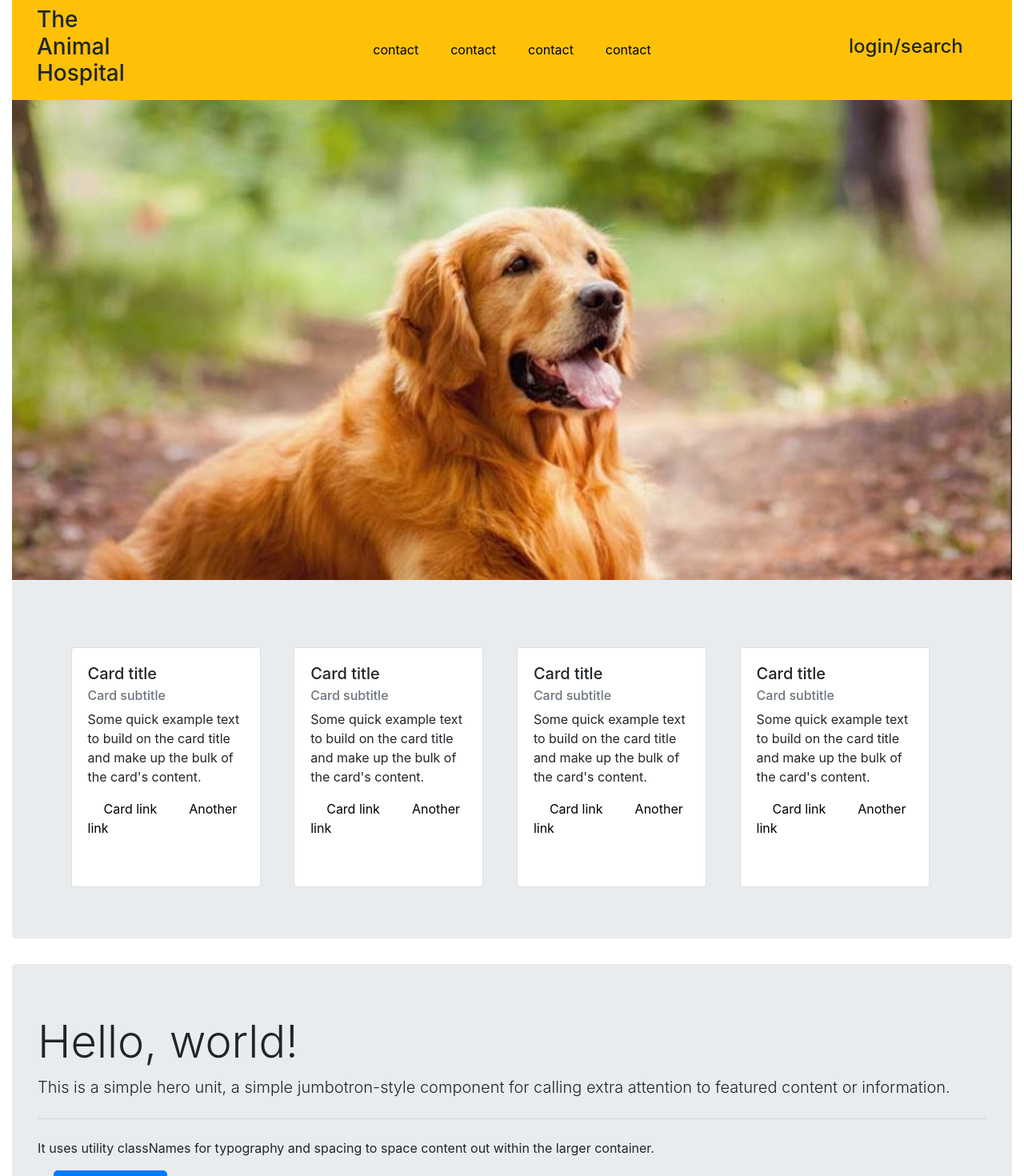
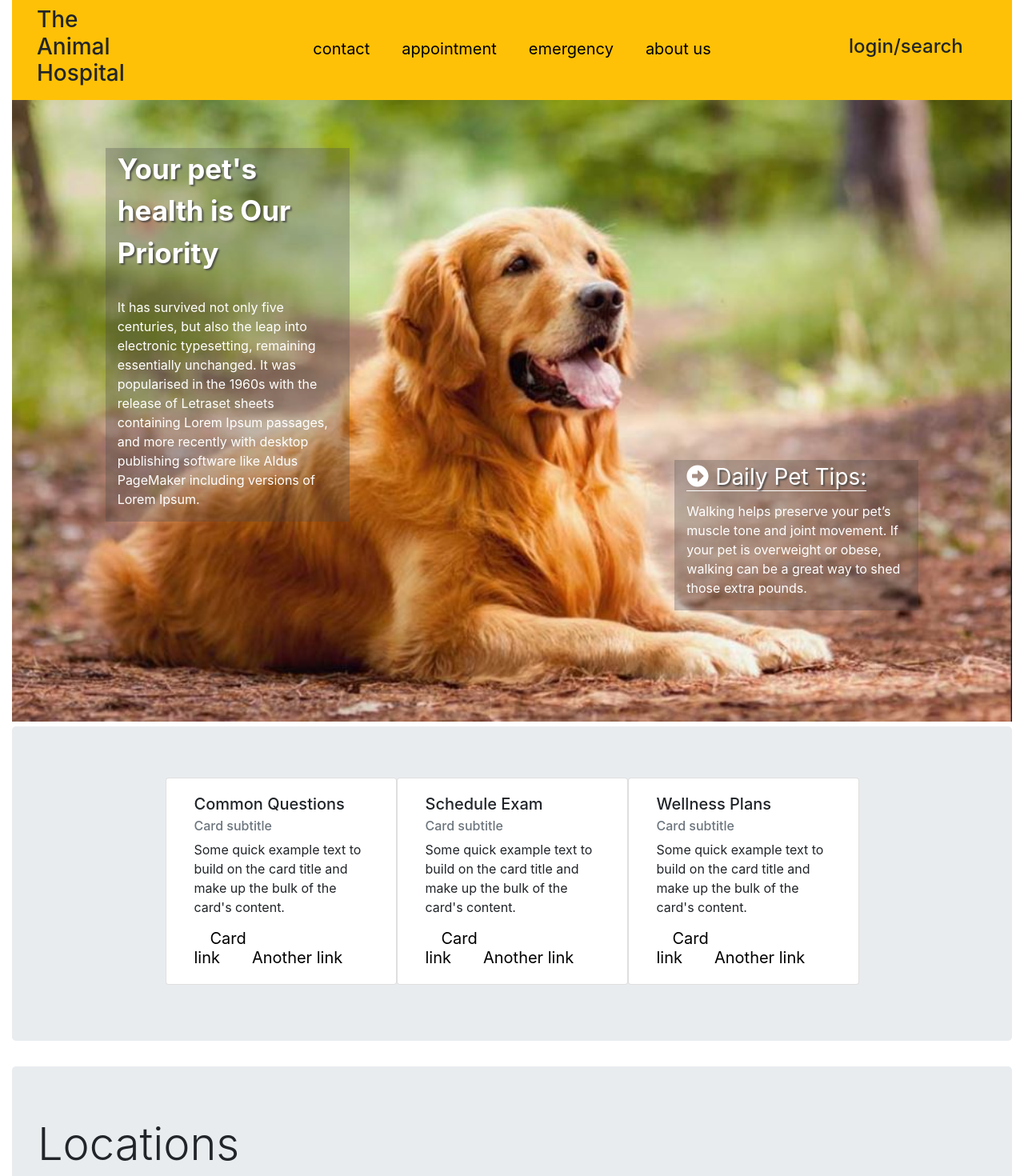
Before and after one commit to memmo01/reactjs-mock-site, a React (Create React App) app in the folder animal-hospital/: page / in a window 1280 px wide. Shown: the top 1470 px of the page at 80% size. Built offline with nearby package versions, Linux system fonts and the light colour scheme.

Commit message:
added styling to the nav and uppper body along with a daily tip generator

```diff
--- a/animal-hospital/public/index.html
+++ b/animal-hospital/public/index.html
@@ -25,6 +25,7 @@
 <script src="https://stackpath.bootstrapcdn.com/bootstrap/4.1.0/js/bootstrap.min.js" integrity="sha384-uefMccjFJAIv6A+rW+L4AHf99KvxDjWSu1z9VI8SKNVmz4sk7buKt/6v9KI65qnm" crossorigin="anonymous"></script>
 
     <link rel="stylesheet" href="https://stackpath.bootstrapcdn.com/bootstrap/4.1.0/css/bootstrap.min.css" integrity="sha384-9gVQ4dYFwwWSjIDZnLEWnxCjeSWFphJiwGPXr1jddIhOegiu1FwO5qRGvFXOdJZ4" crossorigin="anonymous">
+  <script defer src="https://use.fontawesome.com/releases/v5.0.10/js/all.js" integrity="sha384-slN8GvtUJGnv6ca26v8EzVaR9DC58QEwsIk9q1QXdCU8Yu8ck/tL/5szYlBbqmS+" crossorigin="anonymous"></script>
   </head>
 
   <body>
--- a/animal-hospital/src/App.css
+++ b/animal-hospital/src/App.css
@@ -3,6 +3,3 @@ body{
     /* background-color:grey; */
     margin:0 auto;
 }
-.container-fluid{
-  margin:0;
-}
--- a/animal-hospital/src/App.js
+++ b/animal-hospital/src/App.js
@@ -5,13 +5,17 @@ import {NavBar} from './components/index';
 import {Body} from './components/index';
 import {SiteInfo} from './components/index';
 import {Location} from './components/index';
+import {Quotes} from './components/quoteGenerator';
 
 class App extends Component {
   render() {
+
+  const quote =<Quotes />;
+
     return (
       <div className="container-fluid">
      <NavBar />
-     <Body />
+     <Body quote={quote}/>
      <SiteInfo />
      <Location />
 
--- a/animal-hospital/src/components/index.js
+++ b/animal-hospital/src/components/index.js
@@ -11,9 +11,9 @@ export class NavBar extends Component{
                    <div className="col-lg-2"> <h3>The <br/>Animal Hospital</h3></div>
                        <div className="col-lg-8 group">
             <a href="#">contact</a>
-            <a href="#">contact</a>
-            <a href="#">contact</a>
-            <a href="#">contact</a>
+            <a href="#">appointment</a>
+            <a href="#">emergency</a>
+            <a href="#">about us</a>
 
             </div>
             <div className=" col-lg-2 logoLogin">
@@ -33,9 +33,29 @@ export class NavBar extends Component{
 
 export class Body extends Component{
     render(){
+        const tip =(this.props.quote);
+
         return(
 
-            <div className ="middleArea">
+            <div className="col-lg-12 middleArea">
+                <div className="col-lg-1">
+
+                    </div>
+        <div className="col-lg-3 title">
+           <span id="titleQuote"><b> Your pet's health is Our Priority</b></span>
+            <p>
+                 It has survived not only five centuries, but also the leap into electronic typesetting, remaining essentially unchanged. It was popularised in the 1960s with the release of Letraset sheets containing Lorem Ipsum passages, and more recently with desktop publishing software like Aldus PageMaker including versions of Lorem Ipsum.
+            </p>
+            </div>
+<div className="col-lg-4">
+    </div>
+            <div className="col-lg-3 petFact">
+                <span id="title-p-fact">
+                <i class="fas fa-arrow-alt-circle-right"></i>    Daily Pet Tips:
+                    </span>
+      {tip}
+                </div>
+
 
                 </div>
         )
@@ -46,10 +66,13 @@ export class SiteInfo extends Component{
     render(){
         return(
             <div className="jumbotron">
-<div className='middleCards'>
-            <div className="card" >
+
+<div className='col-lg-12 middleCards'>
+    <div className="col">
+        </div>
+            <div className="col-lg-3 card" >
   <div className="card-body">
-    <h5 className="card-title">Card title</h5>
+    <h5 className="card-title">Common Questions</h5>
     <h6 className="card-subtitle mb-2 text-muted">Card subtitle</h6>
     <p className="card-text">Some quick example text to build on the card title and make up the bulk of the card's content.</p>
     <a href="#" className="card-link">Card link</a>
@@ -57,9 +80,9 @@ export class SiteInfo extends Component{
   </div>
 </div>
 
-<div className="card" >
+<div className=" col-lg-3 card" >
   <div className="card-body">
-    <h5 className="card-title">Card title</h5>
+    <h5 className="card-title">Schedule Exam</h5>
     <h6 className="card-subtitle mb-2 text-muted">Card subtitle</h6>
     <p className="card-text">Some quick example text to build on the card title and make up the bulk of the card's content.</p>
     <a href="#" className="card-link">Card link</a>
@@ -67,25 +90,17 @@ export class SiteInfo extends Component{
   </div>
 </div>
 
-<div className="card" >
+<div className="col-lg-3 card" >
   <div className="card-body">
-    <h5 className="card-title">Card title</h5>
+    <h5 className="card-title">Wellness Plans</h5>
     <h6 className="card-subtitle mb-2 text-muted">Card subtitle</h6>
     <p className="card-text">Some quick example text to build on the card title and make up the bulk of the card's content.</p>
     <a href="#" className="card-link">Card link</a>
     <a href="#" className="card-link">Another link</a>
   </div>
 </div>
-
-<div className="card" >
-  <div className="card-body">
-    <h5 className="card-title">Card title</h5>
-    <h6 className="card-subtitle mb-2 text-muted">Card subtitle</h6>
-    <p className="card-text">Some quick example text to build on the card title and make up the bulk of the card's content.</p>
-    <a href="#" className="card-link">Card link</a>
-    <a href="#" className="card-link">Another link</a>
-  </div>
-</div>
+    <div className="col">
+        </div>
 
 </div>
 </div>
@@ -97,11 +112,11 @@ export class Location extends Component{
     render(){
         return(
             <div className="jumbotron">
-  <h1 className="display-4">Hello, world!</h1>
-  <p className="lead">This is a simple hero unit, a simple jumbotron-style component for calling extra attention to featured content or information.</p>
+  <h1 className="display-4">Locations</h1>
+  <p className="lead">We have several locations throughout the North East. Find one that is most convenient for you.</p>
   <hr className="my-4" />
-  <p>It uses utility classNames for typography and spacing to space content out within the larger container.</p>
-  <a className="btn btn-primary btn-lg" href="#" role="button">Learn more</a>
+  <p>google map api with locations will be placed here</p>
+
 </div>
 
 
--- /dev/null
+++ b/animal-hospital/src/components/quoteGenerator.js
@@ -0,0 +1,24 @@
+
+import React, { Component } from 'react';
+
+export class Quotes extends Component{
+    render(){
+
+        const petFactQuotes=[{
+            quote:"Walking helps preserve your pet’s muscle tone and joint movement. If your pet is overweight or obese, walking can be a great way to shed those extra pounds.",
+        },{quote:"Cats and dogs should be kept inside during cold weather. It's a common belief that dogs and cats are resistant than people to cold weather because of their fur, but it's untrue.",
+         },{ quote:"Many pets become lost in winter because snow and ice can hide recognizable scents that might normally help your pet find his/her way back home. Make sure your pet has a well-fitting collar with up-to-date identification and contact information.",
+         },{quote:"We don't recommend keeping any pet outside for long periods of time, but if you are unable to keep your dog inside during cold weather, provide him/her with a warm, solid shelter against wind. ",
+         },{quote:"Pets at risk for fleas should be treated during the flea season with an appropriate preventive. Your veterinarian can recommend a product most suitable for your pet.",
+         },{quote:"Pets fed a high quality diet have a shiny hair coat, healthy skin, and bright eyes. A good diet can help strengthen your pet’s immune system, help maintain his or her intestinal health, help increase his or her mental acuity, help keep joints and muscles healthy, and much more."
+        }]
+
+        const tip = petFactQuotes[Math.floor(petFactQuotes.length*Math.random())].quote;
+
+
+
+        return(
+           <p>{tip}</p>
+        )
+    }
+}
--- a/animal-hospital/src/components/style.css
+++ b/animal-hospital/src/components/style.css
@@ -13,23 +13,45 @@
         margin:0 20px 0 20px;
            color:black;
            line-height: 10px;
+           font-size:20px;
     }
-.d-block{
-    height:650px;
-}
 
 
 .middleCards{
     display:inline-flex;
 
 }
-.card{
-    width:20%;
-    height:300px;
-    margin:20px 0 0 3.5%;
+ .card{
+    height:100%;
 }
 .middleArea{
     background-image: url("./dog.JPG");
-    height:600px;
     background-size: cover;
+    display:inline-flex;
 }
+.title{
+    color:white;
+    margin:60px 0 250px 0;
+    background:rgb(72,72,72,0.3)
+}
+#titleQuote{
+    text-shadow: 2px 2px 2px rgba(64,64,64,0.8);
+       font-size: 35px;
+}
+    .title p{
+        margin-top:30px;
+    }
+.petFact{
+     color:white;
+    margin-top:450px;
+    height:100%;
+    background:rgb(72,72,72,0.3)
+}
+.petFact p{
+    margin-top:10px;
+}
+#title-p-fact{
+    font-size: 28px;
+    border-bottom:1px solid white;
+    text-shadow: 2px 2px 2px rgba(64,64,64,0.8);
+}
```
